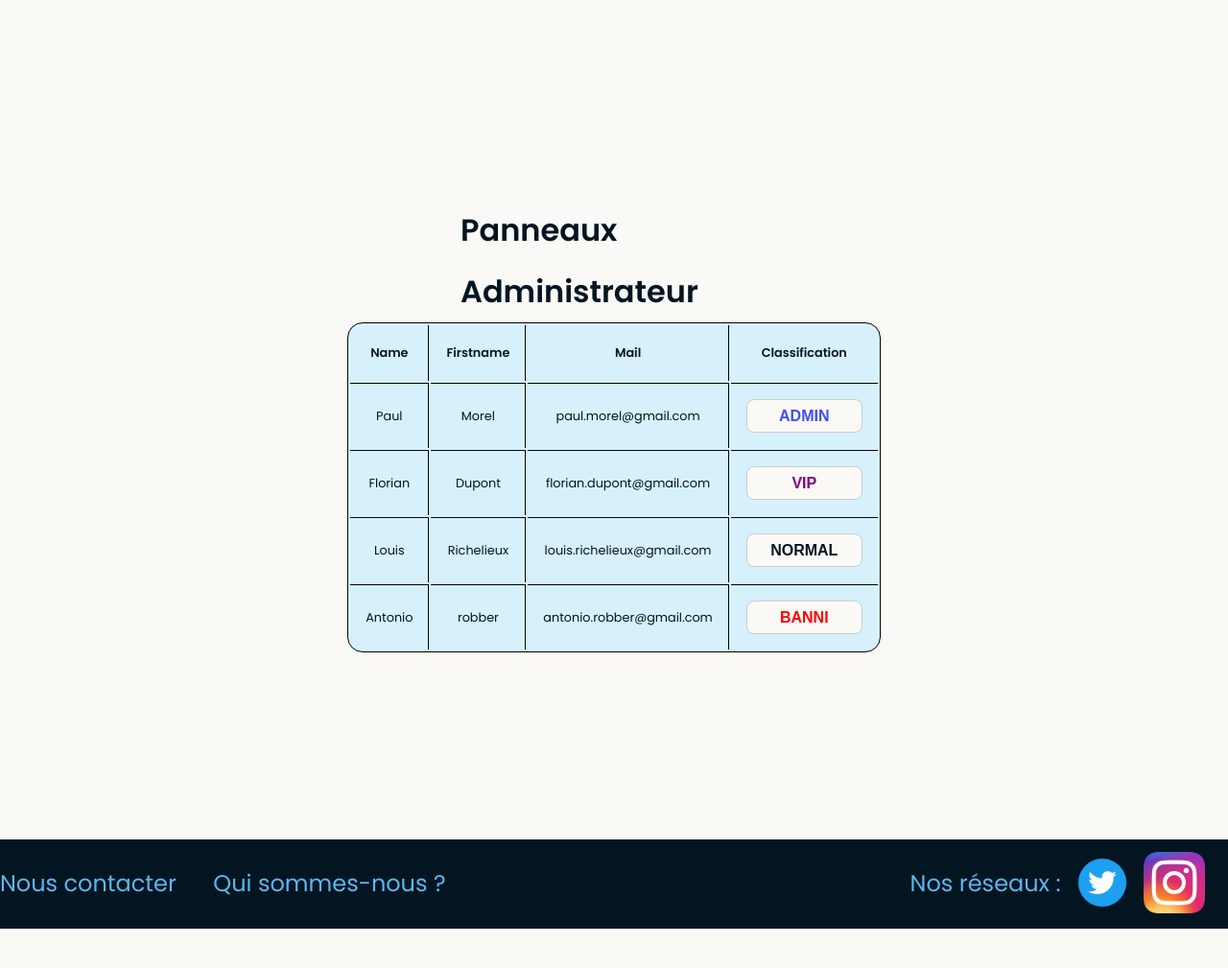
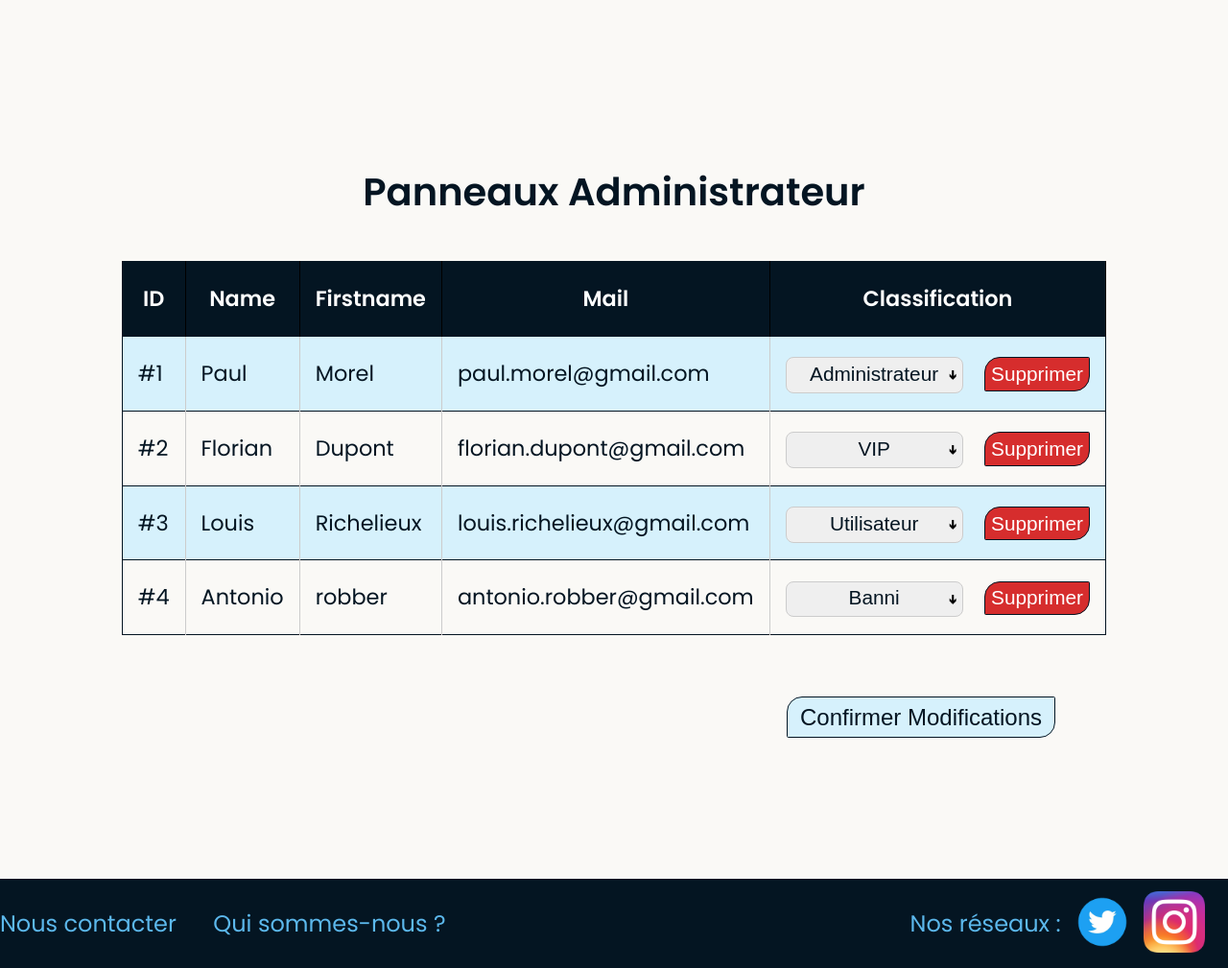
Before and after one commit to paulmrll/CY-TaxEvasion, a PHP site: page /html/admin.html in a window 1280 px wide. Shown: the part 175-1184 px from the top of the page at 96% size. Before the commit the page ends 1143 px from the top, so only its background shows below. Run offline with PHP 8.4, Linux system fonts and the light colour scheme.

Commit message:
update admin

```diff
--- a/css/admin.css
+++ b/css/admin.css
@@ -1,60 +1,80 @@
 h1 {
-    font-size: 2rem;
+    text-align: center;
+    font-size: 2.5rem;
+    margin-bottom: 2rem;
 }
+
+
 
 .users-container {
     display: flex;
     flex-direction: column;
     justify-content: center;
     align-items: center;
+    margin: var(--spacing-md) var(--spacing-sm);
 
-    margin: 13rem 30rem;
+}
+
+table {
+
+    border-collapse: collapse;
+    margin-bottom: 4rem;
+    border: 0.1rem solid var(--color-dark-writing);
+    font-size: 1.4rem;
 }
 
 
-table {
-    border: 0.1rem solid black;
-    border-radius: 1rem;
-    background: var(--color-background-2);
-
+th {
+    color: var(--color-light-writing);
+    background: var(--color-bar);
+    border-right: 0.1rem solid black;
 }
 
-th, td {
-    padding: 0.1rem;
-    text-align: center;
+
+tr:nth-child(2n) {
+    background: var(--color-background-2);
+}
+
+tr:not(:first-child):hover {
+    background: var(--color-light-border);
+    opacity: 0.8;
 }
 
 td {
-    border-top: 0.1rem solid black;
-    border-right: 0.1rem solid black
+    border-top: 0.1rem solid var(--color-dark-writing);
+    border-right: 0.1rem solid var(--color-light-border);
 }
 
-th {
-    border-right: 0.1rem solid black;
-}
 
-td:last-child, th:last-child {
+td:last-child{
     border-right: none;
 }
 
+
 td, th {
     padding: 1rem;
-    width: 100%;
 }
 
-
 select {
-    padding: 0.5rem 1.5rem;
-    font-size: 1rem;
-    font-weight: bold;
-    border: 0.1rem solid #ccc;
+    cursor: pointer;
+    font-size: 1.3rem;
+    padding: 0.3rem 1.5rem  0.5rem;
+    border: 0.1rem solid var(--color-light-border);
     border-radius: 0.5rem;
-    background: var(--color-background);
+    text-align: center;
+    color: var(--color-dark-writing);
     appearance: none;
-    text-align: center;
-
+    background-image: url("../image/fleche-bas.jpg");
+    background-repeat: no-repeat;
+    background-position: right 0.1rem center;
+    background-size: 1rem;
+    margin-right: 1rem;
 }
 
+select:focus {
+    border-color: var(--color-header-active);
+    outline: none;
+}
 
 select:hover {
     cursor: pointer;
@@ -65,36 +85,38 @@ select option {
 }
 
 
-select option[value="ADMIN"] {
-    color: var(--color-blue);
-}
-
-select option[value="VIP"] {
-    color: purple;
-}
-
-select option[value="NORMAL"] {
-    color: var(--color-dark-writing);
-}
-
-select option[value="BANNI"] {
-    color: red;
+table button{
+    color: var(--color-light-writing);
+    text-align: center;
+    font-size: 1.3rem;
+    border-radius: 1rem 0.1rem;
+    background-color: #d62d2d;
+    padding: 0.3rem 0.4rem;
+    border: 0.1rem var(--color-dark-writing) solid;
+    cursor: pointer;
 }
 
 
-select:has(option[value="ADMIN"]:checked) {
-    color: var(--color-blue);
+table button:hover[type="submit"]{
+    background-color: var(--color-submit);
+    border: 0.1rem var(--color-submit) solid;
 }
 
-select:has(option[value="VIP"]:checked) {
-    color: purple;
+.confirm-button{
+    margin-left: 40rem;
 }
 
-select:has(option[value="NORMAL"]:checked) {
+button{
     color: var(--color-dark-writing);
+    text-align: center;
+    font-size: 1.5rem;
+    border-radius: 1rem 0.1rem;
+    background-color: var(--color-background-2);
+    padding: 0.4rem 0.8rem;
+    border: 0.1rem var(--color-dark-writing) solid;
+    cursor: pointer;
 }
 
-
-select:has(option[value="BANNI"]:checked) {
-    color: red;
+button:active{
+    transform: scale(0.9);
 }
--- a/css/destination-description.css
+++ b/css/destination-description.css
@@ -41,7 +41,7 @@ h1 {
     display: flex;
     justify-content: center;
     text-align: justify;
-    font-size: 1.1rem;
+    font-size: 1.3rem;
     font-family: 'Courier New', Courier, monospace;
     color: var(--color-light-writing);
     padding: var(--spacing-lg) var(--spacing-sm);
--- a/css/styles.css
+++ b/css/styles.css
@@ -8,7 +8,6 @@
     --color-light-writing: white;
     --color-light-border: #ccc;
     --color-background-2: #d6f1fc;
-    --color-title: #D4AF37;
     --color-header-active: #5cb8ec;
     --color-header-active-lighter: #75cbfa;
     --color-reset: #ed825f;
@@ -33,11 +32,12 @@
 
 body {
     font-family: Poppins;
-    font-size: 1vw;
+    font-size: 1rem;
     line-height: 2;
     background-color: var(--color-background);
     color: var(--color-dark-writing);
 }
+
 
 @keyframes slideIn {
     from {
--- a/html/admin.html
+++ b/html/admin.html
@@ -45,73 +45,87 @@
         <h1>Panneaux Administrateur</h1>
         <table>
             <tr>
+                <th>ID</th>
                 <th>Name</th>
                 <th>Firstname</th>
                 <th>Mail</th>
                 <th>Classification</th>
             </tr>
             <tr>
+                <td>#1</td>
                 <td>Paul</td>
                 <td>Morel</td>
                 <td>paul.morel@gmail.com</td>
                 <td>
                     <label>
                         <select name="class-change">
-                            <option value="ADMIN" selected>ADMIN</option>
-                            <option value="BANNI">BANNI</option>
-                            <option value="NORMAL">NORMAL</option>
+                            <option value="Administrateur" selected>Administrateur</option>
+                            <option value="Banni" >Banni</option>
+                            <option value="Utilisateur">Utilisateur</option>
                             <option value="VIP">VIP</option>
-
                         </select>
                     </label>
+                    <button type="button">Supprimer</button>
                 </td>
             </tr>
             <tr>
+                <td>#2</td>
                 <td>Florian</td>
                 <td>Dupont</td>
                 <td>florian.dupont@gmail.com</td>
                 <td>
                     <label>
                         <select name="class-change">
-                            <option value="ADMIN">ADMIN</option>
-                            <option value="BANNI">BANNI</option>
-                            <option value="NORMAL">NORMAL</option>
+                            <option value="Administrateur">Administrateur</option>
+                            <option value="Banni" >Banni</option>
+                            <option value="Utilisateur">Utilisateur</option>
                             <option value="VIP" selected>VIP</option>
                         </select>
                     </label>
+                    <button type="button">Supprimer</button>
                 </td>
             </tr>
             <tr>
+                <td>#3</td>
                 <td>Louis</td>
                 <td>Richelieux</td>
                 <td>louis.richelieux@gmail.com</td>
                 <td>
                     <label>
                         <select name="class-change">
-                            <option value="ADMIN">ADMIN</option>
-                            <option value="BANNI">BANNI</option>
-                            <option value="NORMAL" selected>NORMAL</option>
+                            <option value="Administrateur">Administrateur</option>
+                            <option value="Banni" >Banni</option>
+                            <option value="Utilisateur" selected>Utilisateur</option>
                             <option value="VIP">VIP</option>
                         </select>
                     </label>
+                    <button type="button">Supprimer</button>
+
                 </td>
             </tr>
             <tr>
+                <td>#4</td>
                 <td>Antonio</td>
                 <td>robber</td>
                 <td>antonio.robber@gmail.com</td>
                 <td>
                     <label>
                         <select name="class-change">
-                            <option value="ADMIN">ADMIN</option>
-                            <option value="BANNI" selected>BANNI</option>
-                            <option value="NORMAL">NORMAL</option>
+                            <option value="Administrateur">Administrateur</option>
+                            <option value="Banni" selected>Banni</option>
+                            <option value="Utilisateur">Utilisateur</option>
                             <option value="VIP">VIP</option>
                         </select>
                     </label>
+                    <button type="button">Supprimer</button>
                 </td>
             </tr>
         </table>
+        <div class="confirm-button">
+            <button type="submit">Confirmer Modifications</button>
+
+        </div>
+
     </div>
 </main>
 
--- a/html/destination.html
+++ b/html/destination.html
@@ -32,7 +32,7 @@
                 <div class="header-connect">Se connecter</div>
             </a>
 
-            <a href="../user.html" class="header-link-active"><img class="header-user-logo"
+            <a href="../html/user.html" class="header-link-active"><img class="header-user-logo"
                                                                 src="../image/user-icone.png"
                                                                 alt="utilisateur-logo"></a>
         </div>
--- a/html/les-palaos.html
+++ b/html/les-palaos.html
@@ -40,7 +40,7 @@
 <main>
     <div class="title-container">
         <h1>Les Palaos</h1>
-        <img class="main-image" src="../image/les-palaos.jpeg" alt="../image/les-palaos.jpeg">
+        <img class="main-image" src="../image/les-palaos.jpg" alt="../image/les-palaos.jpeg">
     </div>
 
     <div class="destination-text">
```
Also changed, not shown: html/connexion.html (+9 -4 lines), image/les-palaos.jpeg (deleted).
